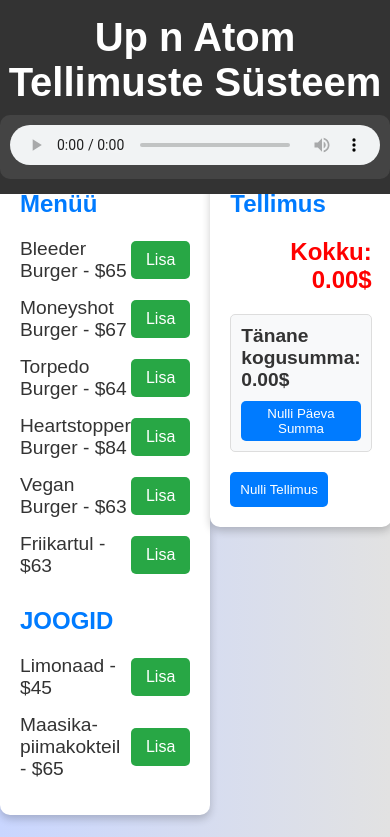
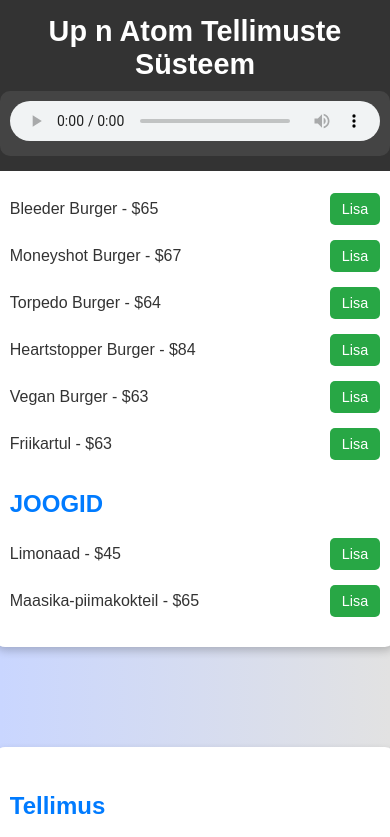
Before and after one commit to dieselgamer1/minu-veebileht, a plain HTML site: page index.html in a window 390 px wide. Shown: the top 837 px of the page. Drawn offline with Linux system fonts and the light colour scheme.

Commit message:
Update index.html

```diff
--- a/index.html
+++ b/index.html
@@ -12,11 +12,9 @@
             background: linear-gradient(to right, #c9d6ff, #e2e2e2);
             color: #333;
             display: flex;
-            flex-direction: row;
-            justify-content: space-around;
-            align-items: flex-start;
+            flex-direction: column;
+            align-items: center;
             min-height: 100vh;
-            overflow-x: hidden;
         }
         header {
             background: #333;
@@ -41,7 +39,7 @@
         }
         h1 {
             margin: 0;
-            font-size: 2.5em;
+            font-size: 2em;
         }
         .container {
             margin-top: 140px;
@@ -49,16 +47,14 @@
             padding: 20px;
             border-radius: 10px;
             box-shadow: 0 4px 8px rgba(0, 0, 0, 0.2);
-            flex: 1;
-            max-width: 45%;
-            position: relative;
+            width: 90%;
+            max-width: 500px;
         }
         .menu-item {
             margin: 15px 0;
             display: flex;
             justify-content: space-between;
             align-items: center;
-            position: relative;
         }
         .menu-item span {
             font-size: 1.2em;
@@ -147,6 +143,33 @@
             100% {
                 transform: scale(1);
                 background-color: #28a745;
+            }
+        }
+
+        @media (max-width: 768px) {
+            header {
+                font-size: 1.2em;
+            }
+            h1 {
+                font-size: 1.5em;
+            }
+            .container {
+                margin-top: 100px;
+                padding: 15px;
+                width: 95%;
+            }
+            .menu-item span {
+                font-size: 1em;
+            }
+            .menu-item button {
+                padding: 8px 12px;
+                font-size: 0.9em;
+            }
+            .summary {
+                font-size: 1em;
+            }
+            .total {
+                font-size: 1.2em;
             }
         }
     </style>
```
